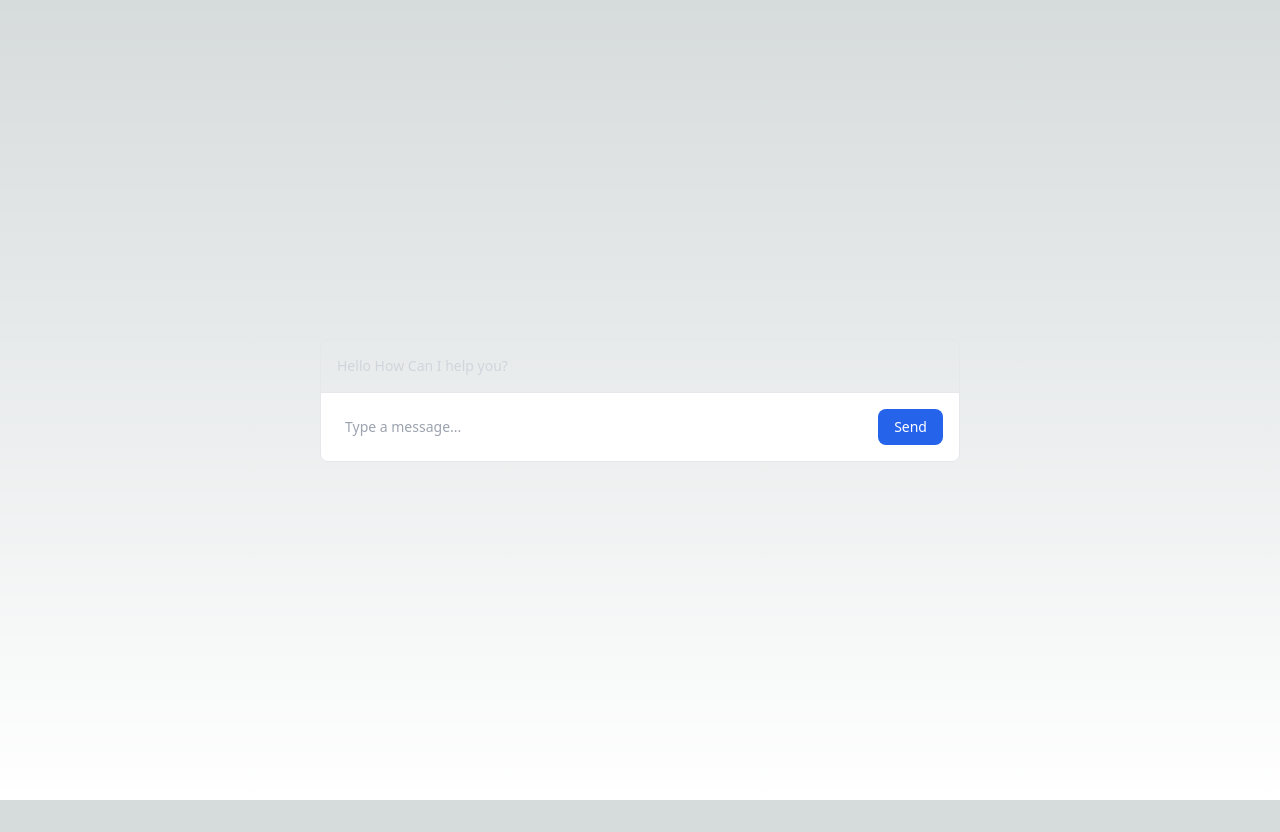
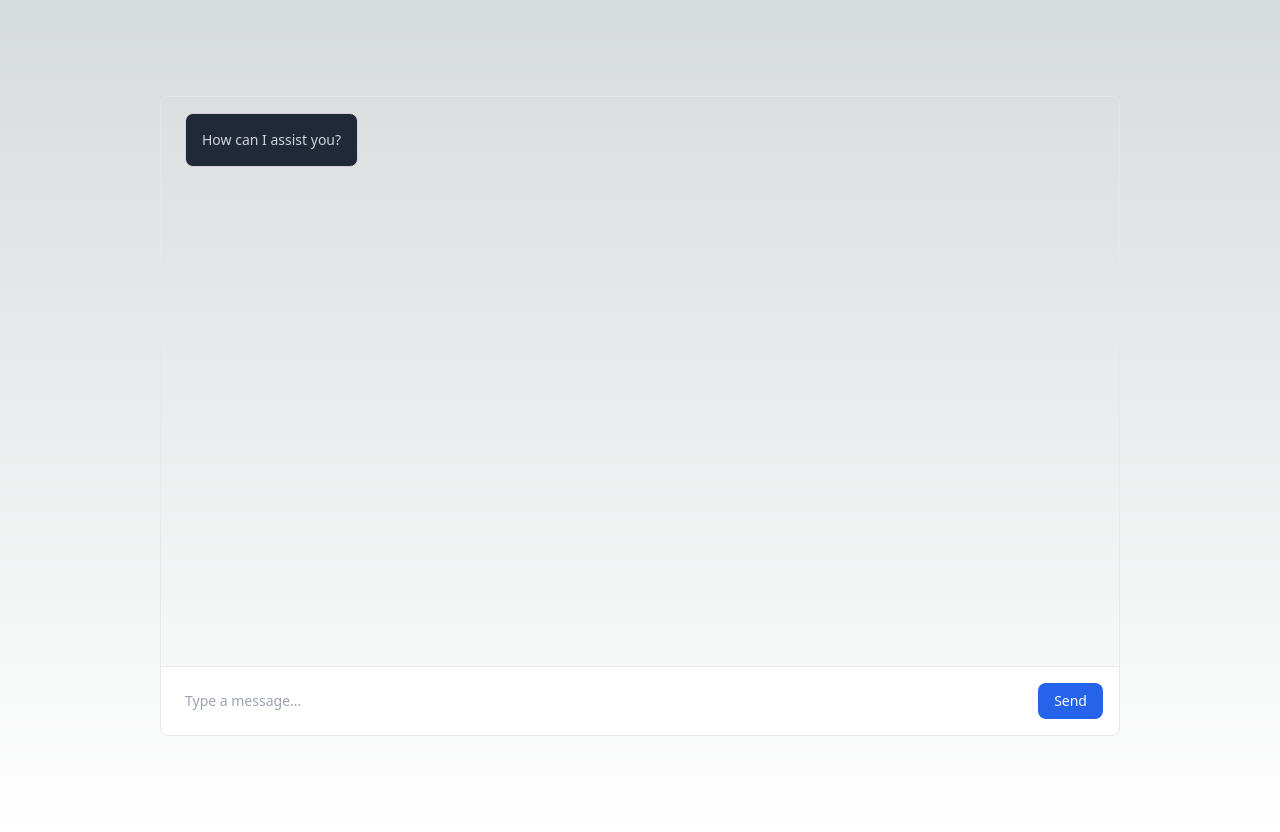
Before and after one commit to jordanwooley95/jchat-bot, a Next.js app: page / in a window 1280 px wide. Before the commit the page ends 800 px from the top, so only its background shows below. Built offline with nearby package versions, Linux system fonts and the light colour scheme.

Commit message:
update scroll and chat

```diff
--- a/app/page.tsx
+++ b/app/page.tsx
@@ -1,69 +1,9 @@
-'use client';
+import Chat from '@/components/Chat';
 
-import axios from 'axios';
-import { useState } from 'react';
-import { ReactTyped } from 'react-typed';
-
-export default function TextInput() {
-  const [message, setMessage] = useState('');
-  const [responseData, setResponseData] = useState('Hello How Can I help you?');
-
-  const handleChange = (e: React.ChangeEvent<HTMLInputElement>) => {
-    setMessage(e.target.value);
-  };
-
-  const handleKeyPress = (e: React.KeyboardEvent<HTMLInputElement>) => {
-    if (e.key === 'Enter') {
-      handleClick();
-    }
-  };
-
-  const handleClick = async () => {
-    if (!message) {
-      setResponseData('Please type a message');
-      return;
-    }
-    setMessage('...');
-    setResponseData('Thinking...');
-    axios
-      .post('/api/mistral', {
-        message: message
-      })
-      .then((response) => {
-        const data = response.data;
-        setResponseData(data);
-        setMessage('');
-      });
-  };
-
+export default function Page() {
   return (
-    <div className='flex items-center justify-center p-24 dark:bg-gray-900 min-h-screen'>
-      <div className='flex flex-col w-[40rem] h-auto max-h-[100vh] border border-gray-200 dark:border-gray-700 rounded-lg overflow-hidden'>
-        <div className='flex-1 overflow-y-auto p-4'>
-          <div className='flex flex-col space-y-4'>
-            <p className='text-sm text-gray-300'>
-              <ReactTyped strings={[responseData]} typeSpeed={10} />
-            </p>
-          </div>
-        </div>
-        <div className='flex p-4 bg-white dark:bg-gray-800 border-t border-gray-200 dark:border-gray-700'>
-          <input
-            onChange={handleChange}
-            onKeyDown={handleKeyPress}
-            type='text'
-            value={message}
-            placeholder='Type a message...'
-            aria-label='Type a message'
-            className='flex-1 mr-4 rounded-lg border-gray-300 dark:border-gray-600 dark:bg-gray-700 dark:text-gray-300 p-2 text-sm focus:outline-none focus:ring-2 focus:ring-blue-500'
-          />
-          <button
-            onClick={handleClick}
-            className='bg-blue-600 hover:bg-blue-700 dark:bg-blue-700 dark:hover:bg-blue-800 text-white rounded-lg px-4 py-2 text-sm focus:outline-none focus:ring-2 focus:ring-blue-500 dark:focus:ring-blue-400'
-          >
-            Send
-          </button>
-        </div>
-      </div>
-    </div>
+    <>
+      <Chat />
+    </>
   );
 }
--- /dev/null
+++ b/components/Chat.tsx
@@ -0,0 +1,125 @@
+'use client';
+
+import axios from 'axios';
+import { useState, useRef, useEffect } from 'react';
+import { ReactTyped } from 'react-typed';
+
+export default function Chat() {
+  const [message, setMessage] = useState('');
+  const [responseData, setResponseData] = useState('');
+  const [messageLog, setMessageLog] = useState<string[]>([]);
+  const [responseLog, setResponseLog] = useState<string[]>([]);
+
+  const combinedLog = [
+    ...messageLog.map((msg, index) => ({
+      type: 'message',
+      content: msg,
+      index
+    })),
+    ...responseLog.map((res, index) => ({
+      type: 'response',
+      content: res,
+      index
+    }))
+  ];
+
+  const sortedCombinedLog = combinedLog.sort((a, b) => a.index - b.index);
+
+  const handleChange = (e: React.ChangeEvent<HTMLInputElement>) => {
+    setMessage(e.target.value);
+  };
+
+  const handleKeyPress = (e: React.KeyboardEvent<HTMLInputElement>) => {
+    if (e.key === 'Enter') {
+      handleClick();
+    }
+  };
+
+  const handleClick = () => {
+    setMessageLog([...messageLog, message]);
+    setMessage('');
+    axios
+      .post('/api/mistral', {
+        message: message
+      })
+      .then((response) => {
+        const data = response.data;
+        setMessage('');
+        setResponseLog([...responseLog, data]);
+      });
+  };
+  let originalMessage = (
+    <ReactTyped
+      showCursor={false}
+      startWhenVisible={true}
+      strings={['How can I assist you?']}
+      typeSpeed={30}
+    ></ReactTyped>
+  );
+
+  const bottom = useRef<HTMLDivElement>(null);
+
+  const scrollToBottom = () => {
+    bottom.current?.scrollIntoView({ behavior: 'smooth' });
+  };
+
+  useEffect(() => {
+    scrollToBottom();
+  }, [sortedCombinedLog]);
+
+  return (
+    <div className='flex items-center justify-center p-24 dark:bg-gray-900 min-h-screen'>
+      <div className='flex flex-col w-[60rem] h-[80vh] max-h-[80vh] border border-gray-200 dark:border-gray-700 rounded-lg overflow-hidden'>
+        <div className='flex-1 overflow-y-auto p-4'>
+          <div className='flex flex-col space-y-8'>
+            <div className='block'>
+              <p className='inline-block max-w-[50%] text-sm mb-4 p-4 border rounded-lg text-gray-300 text-left ml-2 border-gray-300 bg-gray-800'>
+                {originalMessage}
+              </p>
+            </div>
+            {sortedCombinedLog.map((log, index) => (
+              <p
+                key={index}
+                className={`inline-block max-w-[50%] text-sm mb-4 p-4 border rounded-lg ${
+                  log.type === 'response'
+                    ? 'text-gray-300 text-left ml-2 border-gray-300 bg-gray-800 self-start'
+                    : 'text-gray-300 text-right mr-2 border-gray-300 bg-blue-700 self-end'
+                }`}
+              >
+                {log.type === 'response' ? (
+                  <ReactTyped
+                    showCursor={false}
+                    strings={[log.content]}
+                    typeSpeed={10}
+                    onStringTyped={scrollToBottom}
+                  />
+                ) : (
+                  log.content
+                )}
+              </p>
+            ))}
+          </div>
+          <div ref={bottom}></div>
+        </div>
+
+        <div className='flex p-4 bg-white dark:bg-gray-800 border-t border-gray-200 dark:border-gray-700'>
+          <input
+            onChange={handleChange}
+            onKeyDown={handleKeyPress}
+            type='text'
+            value={message}
+            placeholder='Type a message...'
+            aria-label='Type a message'
+            className='flex-1 mr-4 rounded-lg border-gray-300 dark:border-gray-600 dark:bg-gray-700 dark:text-gray-300 p-2 text-sm focus:outline-none focus:ring-2 focus:ring-blue-500'
+          />
+          <button
+            onClick={handleClick}
+            className='bg-blue-600 hover:bg-blue-700 dark:bg-blue-700 dark:hover:bg-blue-800 text-white rounded-lg px-4 py-2 text-sm focus:outline-none focus:ring-2 focus:ring-blue-500 dark:focus:ring-blue-400'
+          >
+            Send
+          </button>
+        </div>
+      </div>
+    </div>
+  );
+}
```
